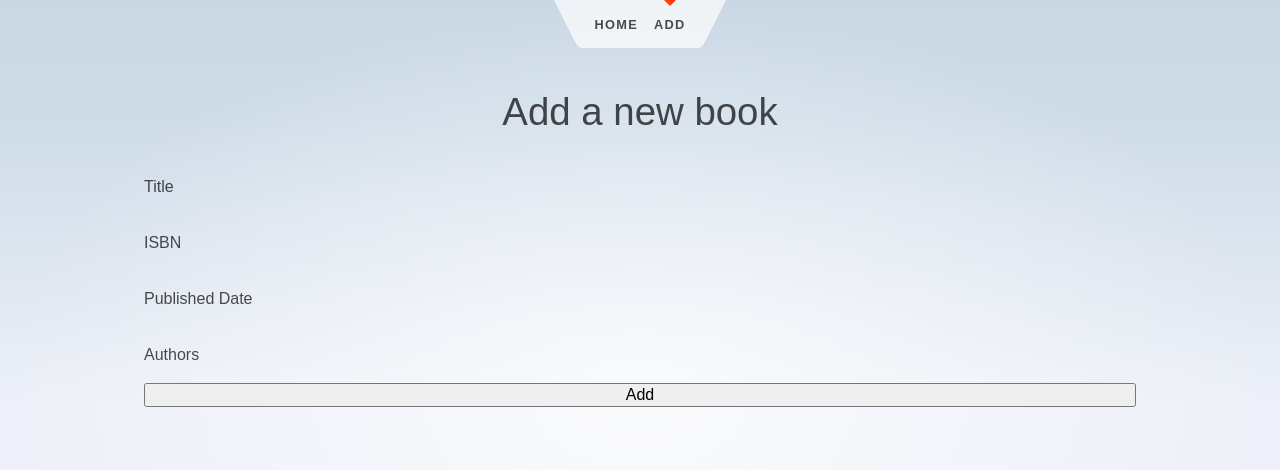
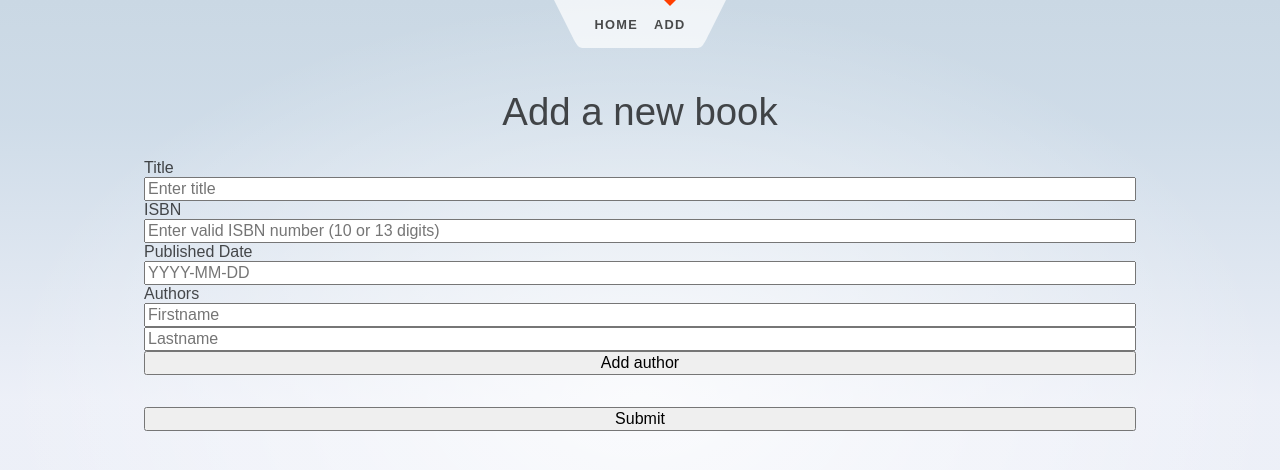
Before and after one commit to ththune/book-app, a SvelteKit app in the folder book-app/: page /add-book in a window 1280 px wide. Shown: the top 470 px of the page. Built offline with nearby package versions, Linux system fonts and the light colour scheme.

Commit message:
Added page and functionality for POSTing a new book.

```diff
--- a/book-app/src/routes/add-book/+page.svelte
+++ b/book-app/src/routes/add-book/+page.svelte
@@ -1,3 +1,44 @@
+<script>
+	import { writable } from 'svelte/store';
+
+	let title = '';
+	let isbn = '';
+	let publishedDate = '';
+
+	let authorFirstName = '';
+	let authorLastName = '';
+	let authors = writable([]);
+
+	// Add a new author to the local authors writable.
+	function addAuthor() {
+		if (authorFirstName.length === 0 || authorLastName.length === 0) {
+			return;
+		}
+
+		authors.update((authors) => [...authors, { authorFirstName, authorLastName }]);
+		authorFirstName = '';
+		authorLastName = '';
+	}
+
+	// POST the new book to the API.
+	async function postAuthor() {
+		const response = await fetch('http://localhost:5086/Book', {
+			method: 'POST',
+			headers: {
+				'content-type': 'application/json'
+			},
+			body: JSON.stringify({
+				bookTitle: title,
+				bookIsbn: isbn,
+				bookPublishedDate: publishedDate,
+				authors: $authors
+			})
+		});
+
+		console.log(response.json());
+	}
+</script>
+
 <svelte:head>
 	<title>Add book</title>
 	<meta name="description" content="Add book" />
@@ -5,9 +46,59 @@
 
 <h1>Add a new book</h1>
 
-<p>Title</p>
-<p>ISBN</p>
-<p>Published Date</p>
-<p>Authors</p>
+<label for="title">Title</label>
+<input
+	bind:value={title}
+	type="text"
+	name="title"
+	placeholder="Enter title"
+	title="Please enter the title of the book"
+/>
 
-<button>Add</button>
+<label for="isbn">ISBN</label>
+<input
+	bind:value={isbn}
+	type="text"
+	name="isbn"
+	placeholder="Enter valid ISBN number (10 or 13 digits)"
+	pattern="^(97(8|9))?\d{9}(\d|X)$"
+	title="Please enter a valid ISBN number (10 or 13 digits)"
+/>
+
+<label for="publishedDate">Published Date</label>
+<input
+	bind:value={publishedDate}
+	type="text"
+	name="publishedDate"
+	placeholder="YYYY-MM-DD"
+	title="Enter a published date for the book (YYYY-MM-DD)"
+/>
+
+<label for="authors">Authors</label>
+<input
+	bind:value={authorFirstName}
+	type="text"
+	name="authorFirstName"
+	placeholder="Firstname"
+	title="Enter the firstname of the author"
+/>
+<input
+	bind:value={authorLastName}
+	type="text"
+	name="authorLastName"
+	placeholder="Lastname"
+	title="Enter the lastname of the author"
+/>
+<button type="button" on:click={addAuthor}>Add author</button>
+
+<ul>
+	{#each $authors as author}
+		<li>{author.authorFirstName} {author.authorLastName}</li>
+	{/each}
+</ul>
+
+<!-- <p>{title}</p> -->
+<!-- <p>{isbn}</p> -->
+<!-- <p>{publishedDate}</p> -->
+
+<button type="submit" on:click={postAuthor}>Submit</button>
```
